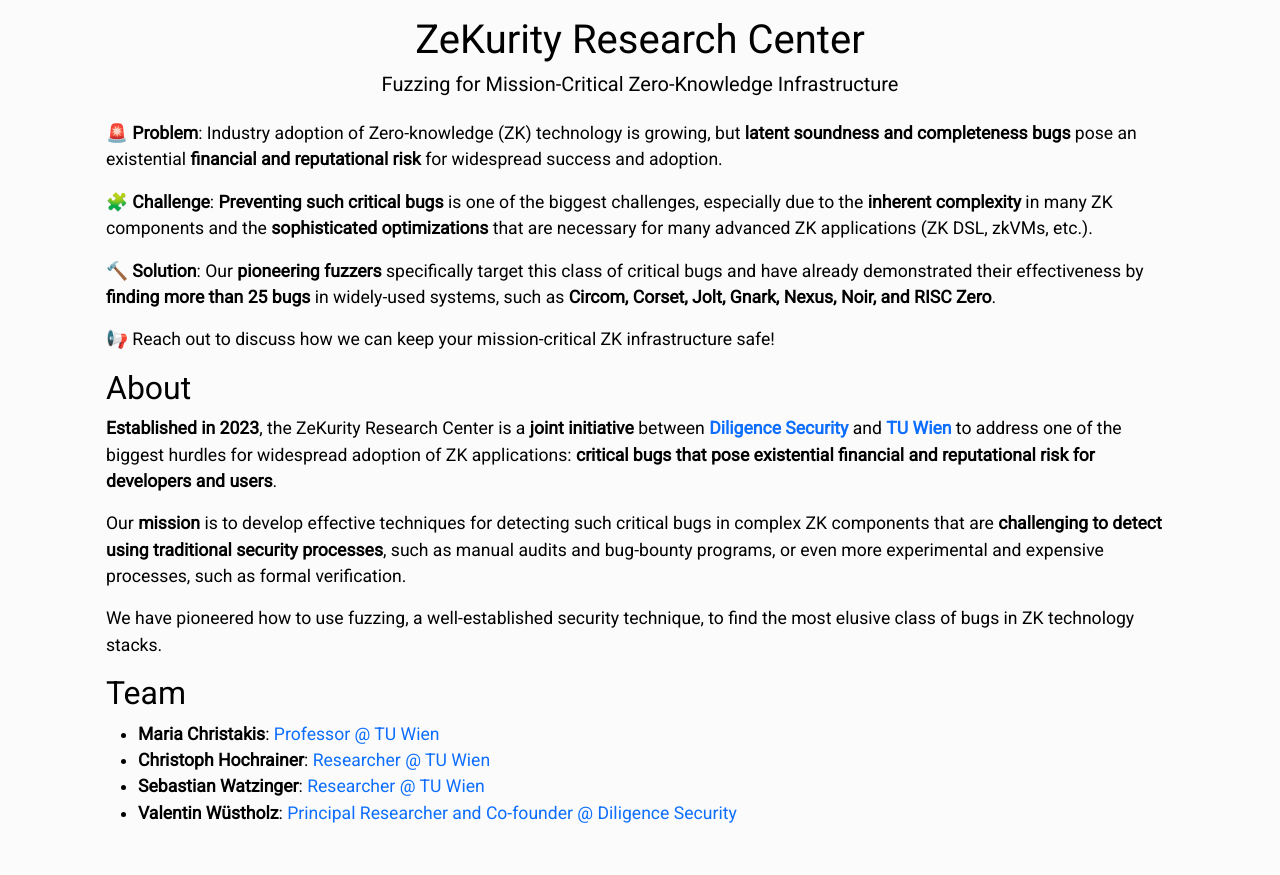
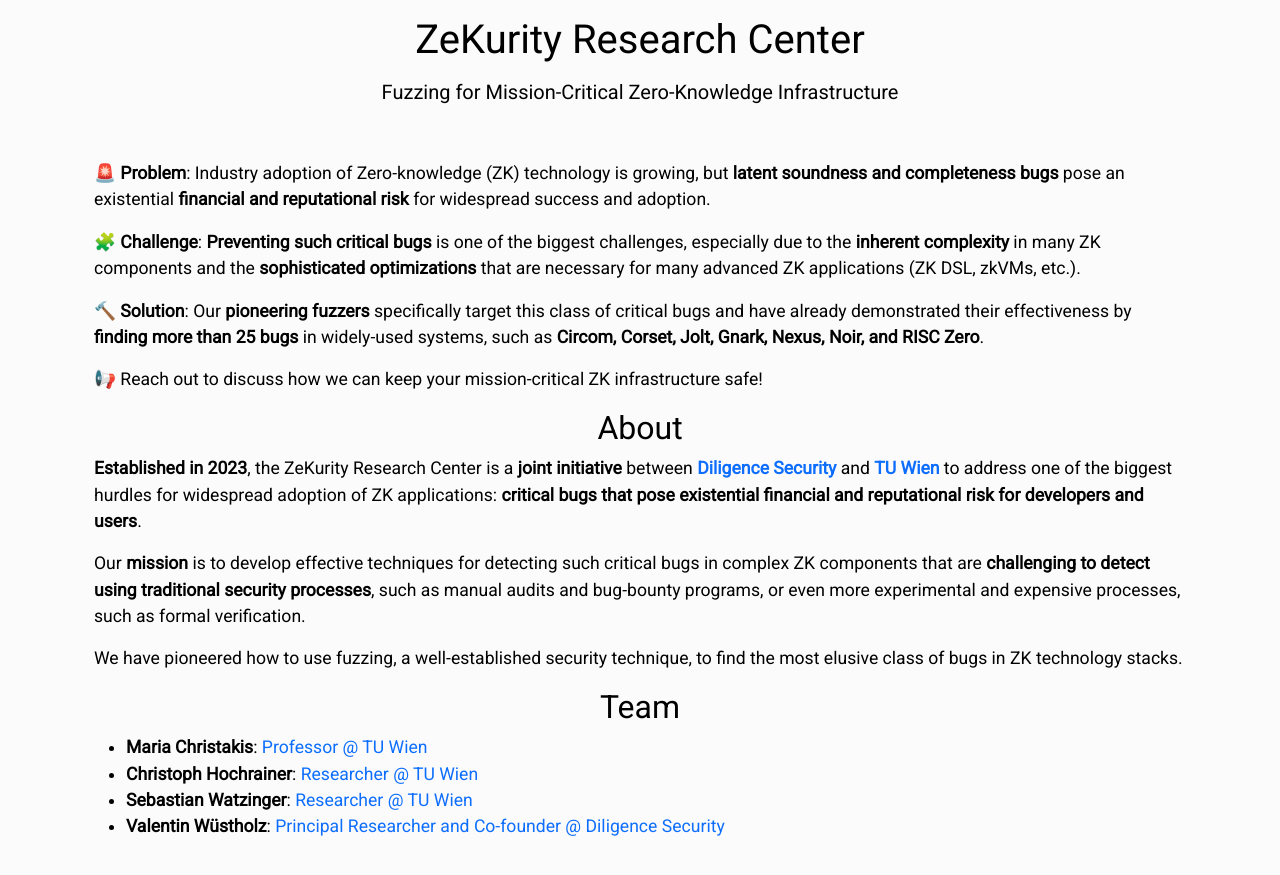
Before and after one commit to wuestholz/zekurity, a Jekyll site: the page built from index.md, in a window 1280 px wide. Shown: the top 875 px of the page. Built offline with Jekyll 4.4.1, drawn with Linux system fonts in a browser that asks for light colours.

Commit message:
Update website.

```diff
--- a/_config.yml
+++ b/_config.yml
@@ -1,3 +1,4 @@
 url: "" # the base hostname & protocol for your site, e.g. http://example.com
 baseurl: "" # the subpath of your site, e.g. /blog
+lang: "en" # the language of your site
 title: "ZeKurity Research Center" # the name of your site, e.g. ACME Corp.
--- a/_layouts/default.html
+++ b/_layouts/default.html
@@ -1,5 +1,5 @@
 <!DOCTYPE html>
-<html xmlns="http://www.w3.org/1999/xhtml" lang="{{ site.lang | default: " en-US" }}" xml:lang="en">
+<html xmlns="http://www.w3.org/1999/xhtml" lang="{{ site.lang | default: "en-US" }}" xml:lang="{{ site.lang | default: "en-US" }}">
 
 <head>
   <title>{{ page.title }} - {{ site.title }}</title>
@@ -10,17 +10,6 @@
   <link href="https://cdn.jsdelivr.net/npm/bootstrap@5.3.8/dist/css/bootstrap.min.css" rel="stylesheet"
     integrity="sha384-sRIl4kxILFvY47J16cr9ZwB07vP4J8+LH7qKQnuqkuIAvNWLzeN8tE5YBujZqJLB" crossorigin="anonymous">
   <link href="https://fonts.googleapis.com/css?family=Roboto&display=swap" rel="stylesheet">
-  <style>
-    body {
-      background-color: #FBFBFB !important;
-      font-size: 1.1rem;
-      font-family: "Roboto", -apple-system, BlinkMacSystemFont, "Segoe UI", Roboto, "Helvetica Neue", Arial, sans-serif, "Apple Color Emoji", "Segoe UI Emoji", "Segoe UI Symbol";
-    }
-
-    a:link {
-      text-decoration: none;
-    }
-  </style>
   <link rel="stylesheet" href="{{ "/assets/css/main.css" | relative_url }}">
 </head>
 
@@ -30,14 +19,14 @@
     crossorigin="anonymous"></script>
   <div class="container">
     <div class="container text-center pt-3">
-
       <h1 class="title">{{ page.title }}</h1>
-
+    </div>
+    <div class="container text-center pt-2">
       {% if page.subtitle %}
       <h5 class="subtitle">{{ page.subtitle }}</h5>
       {% endif %}
-
-      <div class="container text-start pt-3">
+    </div>
+      <div class="container text-start pt-5">
         {{ content }}
       </div>
     </div>
--- a/_sass/base.scss
+++ b/_sass/base.scss
@@ -12,3 +12,7 @@ body {
 a:link {
   text-decoration: none;
 }
+
+h1, h2, h3, h4, h5, h6 {
+  text-align: center;
+}
--- a/assets/css/main.scss
+++ b/assets/css/main.scss
@@ -2,7 +2,3 @@
 ---
 
 @use "base" as *;
-
-.empty-rule {
-    /* This is an empty CSS rule */
-}
```
Also changed, not shown: 3 other files.
